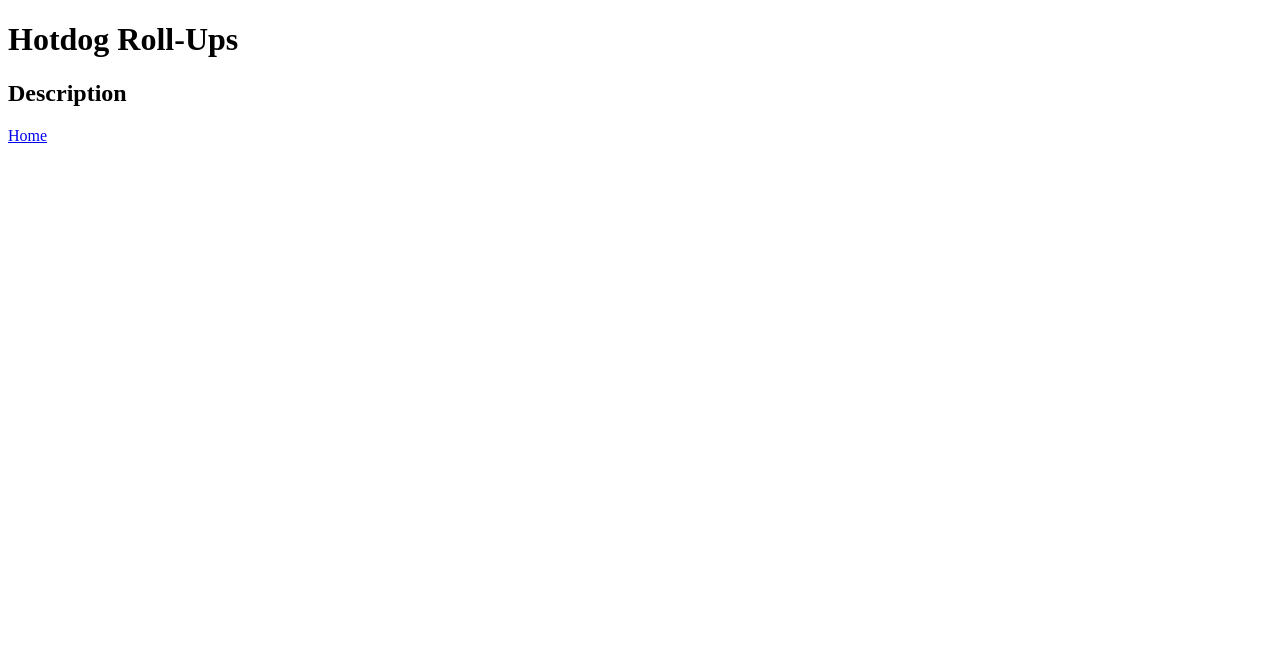
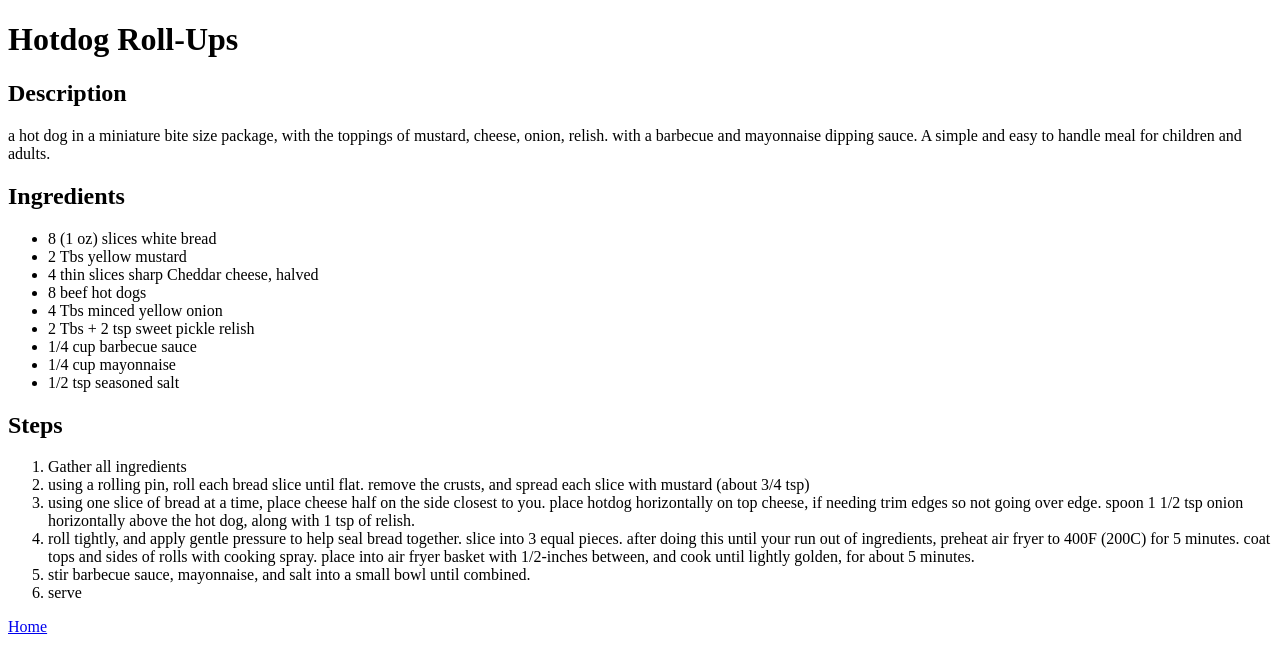
Before and after one commit to silverhikari/odin-recipes, a plain HTML site: page recipes/hotdog-roll-ups.html in a window 1280 px wide. Drawn offline with Linux system fonts and the light colour scheme.

Commit message:
feat: write hotdog roll-ups recipe

```diff
--- a/recipes/hotdog-roll-ups.html
+++ b/recipes/hotdog-roll-ups.html
@@ -8,6 +8,40 @@
         <h1>Hotdog Roll-Ups</h1>
         <!--image here-->
         <h2>Description</h2>
+        <p>a hot dog in a miniature bite size package, with the toppings of mustard, cheese, onion, relish.
+            with a barbecue and mayonnaise dipping sauce. A simple and easy to handle meal for children and adults.
+        </p>
+        <h2>Ingredients</h2>
+            <ul>
+                <li>8 (1 oz) slices white bread</li>
+                <li>2 Tbs yellow mustard</li>
+                <li>4 thin slices sharp Cheddar cheese, halved</li>
+                <li>8 beef hot dogs</li>
+                <li>4 Tbs minced yellow onion</li>
+                <li>2 Tbs + 2 tsp sweet pickle relish</li>
+                <li>1/4 cup barbecue sauce</li>
+                <li>1/4 cup mayonnaise</li>
+                <li>1/2 tsp seasoned salt</li>
+            </ul>
+        <h2>Steps</h2>
+            <ol>
+                <li>Gather all ingredients</li>
+                <li>using a rolling pin, roll each bread slice until flat.
+                    remove the crusts, and spread each slice with mustard (about 3/4 tsp)
+                </li>
+                <li>using one slice of bread at a time, place cheese half on the side closest to you.
+                    place hotdog horizontally on top cheese, if needing trim edges so not going over edge.
+                    spoon 1 1/2 tsp onion horizontally above the hot dog, along with 1 tsp of relish.
+                </li>
+                <li>
+                    roll tightly, and apply gentle pressure to help seal bread together.
+                    slice into 3 equal pieces. after doing this until your run out of ingredients,
+                    preheat air fryer to 400F (200C) for 5 minutes. coat tops and sides of rolls with cooking spray.
+                    place into air fryer basket with 1/2-inches between, and cook until lightly golden, for about 5 minutes.
+                </li>
+                <li>stir barbecue sauce, mayonnaise, and salt into a small bowl until combined.</li>
+                <li>serve</li>
+            </ol>
         <a href="../index.html">Home</a>
     </body>
 </html>
```
